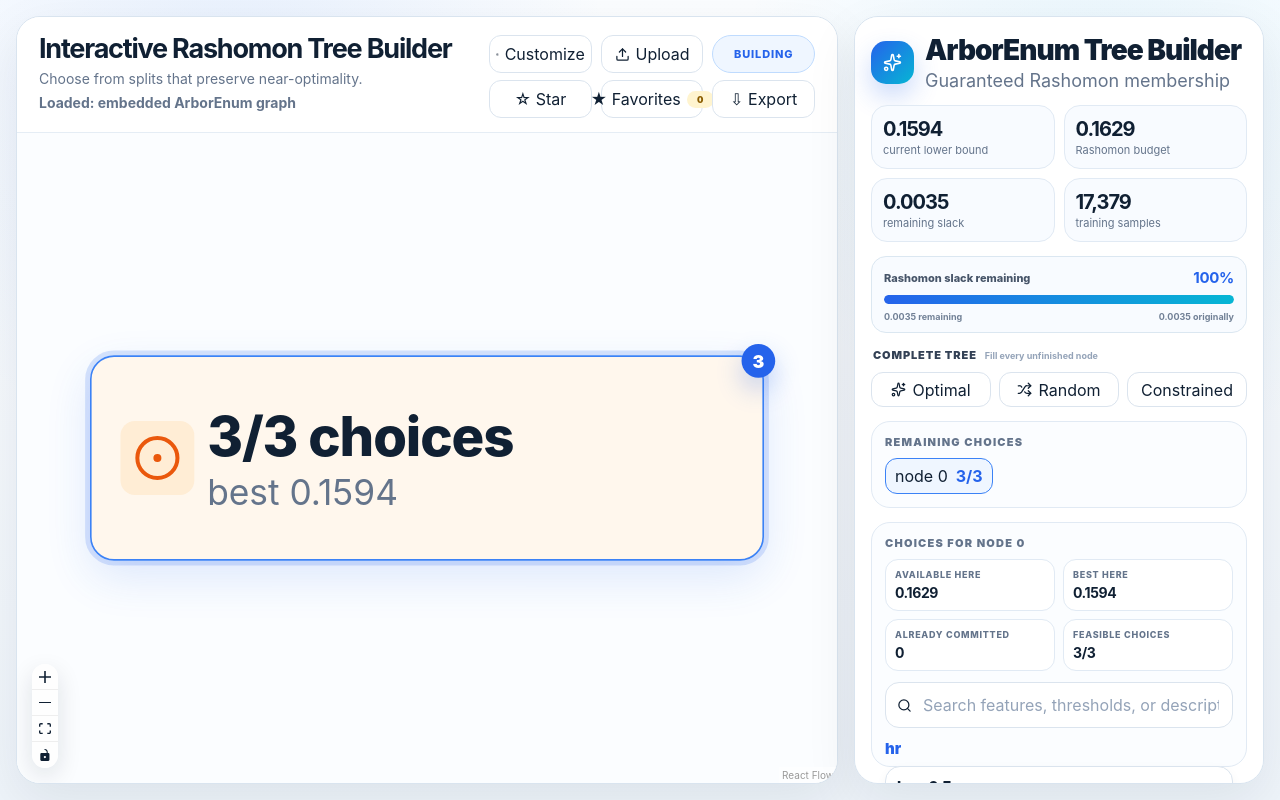
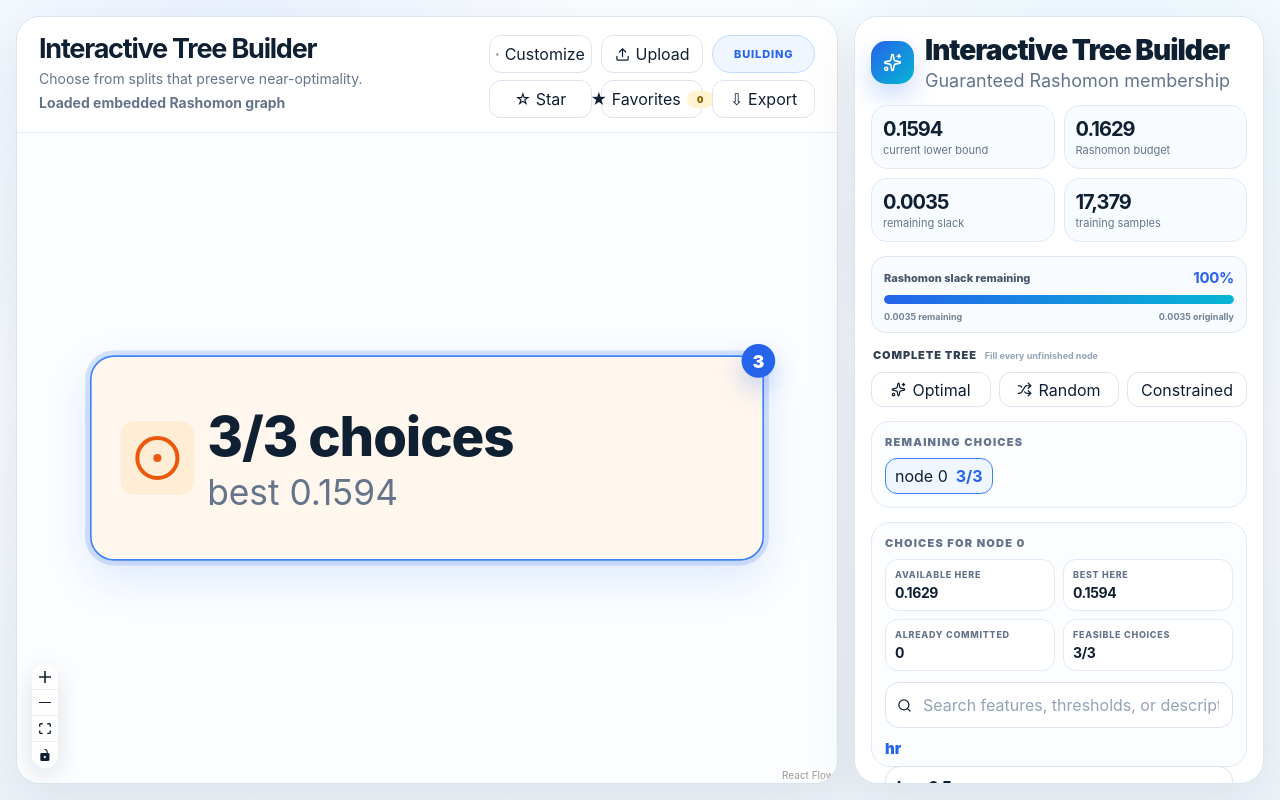
Before and after one commit to zakk-h/InteractiveTreeBuilder, a React (Vite) app: page / in a window 1280 px wide. Built offline with nearby package versions, Linux system fonts and the light colour scheme.

Commit message:
Generalize Interactive Tree Builder branding

```diff
--- a/src/main.tsx
+++ b/src/main.tsx
@@ -980,7 +980,7 @@ function SidePanel({
           <Sparkles size={19} />
         </div>
         <div>
-          <div className="brand-title">ArborEnum Tree Builder</div>
+          <div className="brand-title">Interactive Tree Builder</div>
           <div className="brand-subtitle">Guaranteed Rashomon membership</div>
         </div>
       </div>
@@ -1056,7 +1056,7 @@ function SidePanel({
         <button
           className="ghost-button"
           onClick={() =>
-            downloadJson('arborenum-built-tree.json', {
+            downloadJson('interactive-tree.json', {
               complete: isComplete(snapshot.root),
               objective_lower_bound: currentLower,
               normalized_objective_lower_bound: normalizedObjective(
@@ -1762,7 +1762,7 @@ function App() {
 
   const [graph, setGraph] = useState<AndOrGraph>(initialGraph);
   const [meta, setMeta] = useState<FeatureMeta & Record<string, unknown>>(initialMeta);
-  const [payloadName, setPayloadName] = useState<string>('embedded ArborEnum graph');
+  const [payloadName, setPayloadName] = useState<string>('embedded Rashomon graph');
   const [uploadError, setUploadError] = useState<string | null>(null);
   const [thresholdDecimals, setThresholdDecimals] = useState(3);
   const [ui, setUi] = useState<BuilderUi>(() => makeDefaultUi());
@@ -1797,7 +1797,6 @@ function App() {
   const pushHistory = () => {
     setHistory((h) => [...h, cloneSnapshot(snapshot)]);
   };
-
   const setWithHistory = (next: HistorySnapshot) => {
     if (next === snapshot) return;
 
@@ -1817,11 +1816,11 @@ function App() {
       <div className="canvas-card">
         <div className="canvas-header">
           <div>
-            <h1>Interactive Rashomon Tree Builder</h1>
+            <h1>Interactive Tree Builder</h1>
             <p>
               Choose from splits that preserve near-optimality.
             </p>
-            <p className="payload-name">Loaded: {payloadName}</p>
+            <p className="payload-name">Loaded {payloadName}</p>
             {uploadError && <p className="upload-error">{uploadError}</p>}
           </div>
 
```
